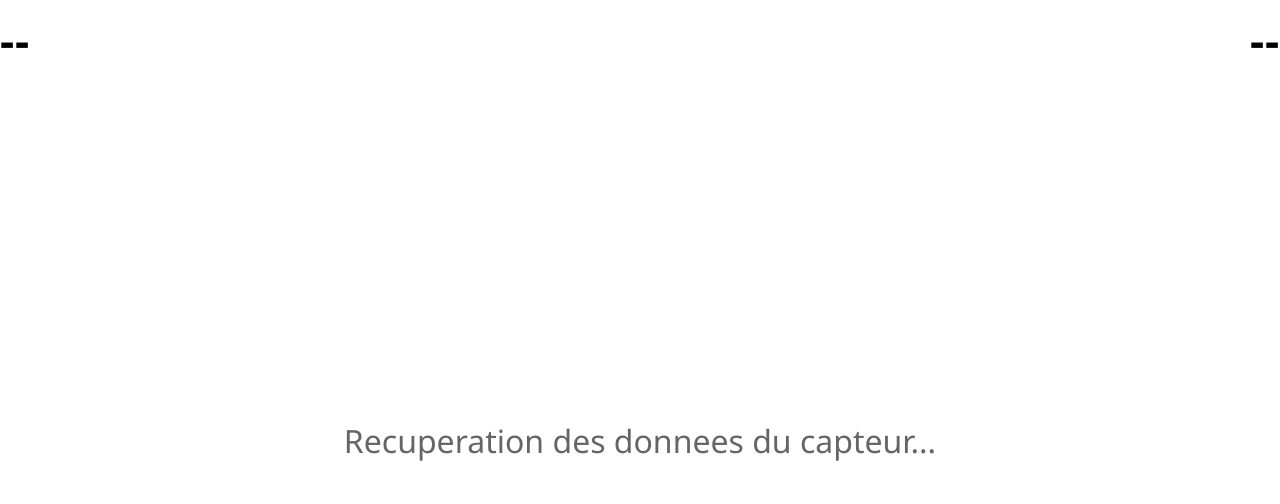
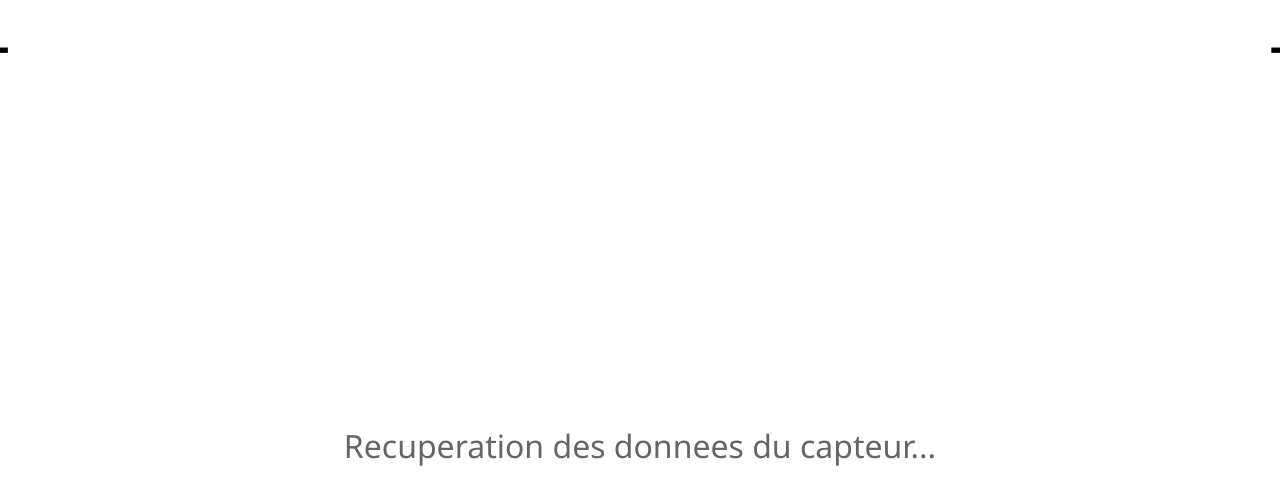
Before and after one commit to ZeMarcien/xeneon, a plain HTML site: page mon-monitoring2/index.html in a window 1280 px wide. Drawn offline with Linux system fonts and the light colour scheme.

Commit message:
Ligne du haut agrandie de 10 px, nom décalé de 20 px à gauche et valeur de 20 px à droite
Co-authored-by: ZeMarcien <ZeMarcien@users.noreply.github.com>

```diff
--- a/mon-monitoring2/styles/monmonitoring2.css
+++ b/mon-monitoring2/styles/monmonitoring2.css
@@ -19,10 +19,10 @@ html, body {
   height: 100vh;
 }
 
-/* Ligne du haut : hauteur fixe 10 % du widget */
+/* Ligne du haut : hauteur fixe 10 % du widget + 10 px (agrandie) */
 .header {
-  flex: 0 0 10%;
-  height: 10%;
+  flex: 0 0 calc(10% + 10px);
+  height: calc(10% + 10px);
   display: flex;
   align-items: center;
   justify-content: space-between;
@@ -44,10 +44,14 @@ html, body {
   white-space: nowrap;
   overflow: hidden;
   text-overflow: ellipsis;
+  /* décalé de 20 px vers la gauche (demande) */
+  transform: translateX(-20px);
 }
 
 .current-value {
   white-space: nowrap;
+  /* décalé de 20 px vers la droite (demande) */
+  transform: translateX(20px);
 }
 
 .current-value .units {
```
